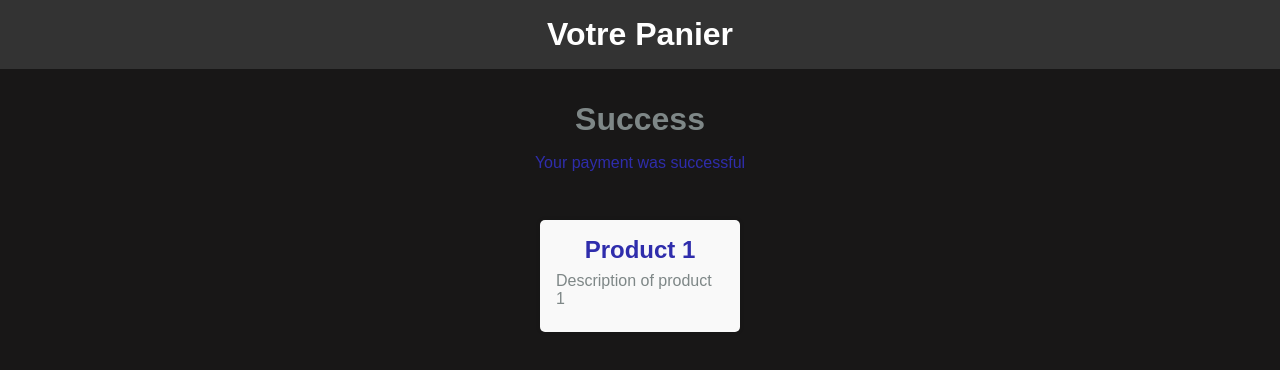
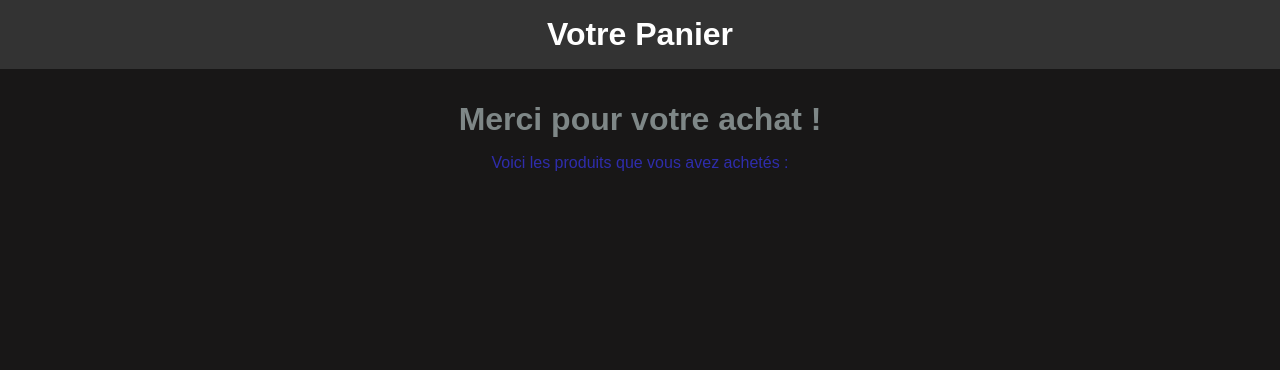
Before and after one commit to Laurent-Tourtet/cart-svelte, a SvelteKit app in the folder cart/: page /stripe/success in a window 1280 px wide. Shown: the top 370 px of the page. Built offline with nearby package versions, Linux system fonts and the light colour scheme.

Commit message:
rajout de la récupération des produits sur les pages success et cancel pour afficher les produits annulé ou commandé apres paiement

```diff
--- a/cart/src/lib/components/Cart.svelte
+++ b/cart/src/lib/components/Cart.svelte
@@ -1,16 +1,13 @@
 <script>
     import { cart, removeFromCart } from '$lib/stores/cartStore';
-    import { onMount } from 'svelte';
     import { loadStripe } from '@stripe/stripe-js';
     import Return from './Return.svelte';
-
-
-    $: console.log("panier:", $cart);
 
     const stripePromise = loadStripe(import.meta.env.VITE_STRIPE_PUBLIC_KEY);
 
     // Fonction pour créer une session de paiement Stripe
     async function checkout() {
+        sessionStorage.setItem('cartProducts', JSON.stringify($cart));
         const stripe = await stripePromise;
         const response = await fetch('/api/checkout', {
             method: 'POST',
--- a/cart/src/routes/api/checkout/+server.js
+++ b/cart/src/routes/api/checkout/+server.js
@@ -26,8 +26,8 @@ export async function POST({ request }) {
         quantity: item.quantity,
       })),
       mode: 'payment',
-      success_url: 'http://localhost:5173/stripe/success', // Remplace par ton URL de succès
-      cancel_url: 'http://localhost:5173/stripe/cancel', // Remplace par ton URL d'annulation
+      success_url: 'https://64ed-31-35-198-173.ngrok-free.app/stripe/success', // Remplace par ton URL de succès
+      cancel_url: 'https://64ed-31-35-198-173.ngrok-free.app/stripe/cancel', // Remplace par ton URL d'annulation
     });
 
     return json({ id: session.id });
--- a/cart/src/routes/stripe/cancel/+page.svelte
+++ b/cart/src/routes/stripe/cancel/+page.svelte
@@ -1,13 +1,47 @@
+<script>
+    import { cart } from '$lib/stores/cartStore';
+    import { onMount } from 'svelte';
+
+    let canceledProducts = [];
+    let cartItems = [];
+
+    // Abonnez-vous au store cart pour surveiller les changements
+    $: cartItems = $cart;
+    console.log("Produits dans cart.svelte :", cartItems);
+
+    // Récupérer les produits depuis sessionStorage lors du chargement de la page
+    onMount(() => {
+        if (typeof window !== 'undefined') {
+            const storedProducts = sessionStorage.getItem('cart');
+            canceledProducts = storedProducts ? JSON.parse(storedProducts) : [];
+
+            if (canceledProducts.length === 0) {
+                // Si aucun produit n'est trouvé dans sessionStorage, utiliser les produits dans cart
+                canceledProducts = cartItems;
+            }
+
+            console.log("Produits récupérés dans cancel.svelte :", canceledProducts);
+        }
+    });
+</script>
+
 <main>
     <div class="products-header">
-        <h1 class="products-header--title">Your payment was canceled</h1>
-        <p class="products-header--paragraphe">You can try again or continue shopping</p>
+        <h1 class="products-header--title">Votre paiement a été annulé</h1>
+        <p class="products-header--paragraphe">Vous pouvez réessayer ou continuer vos achats.</p>
     </div>
     <div class="products-cards">
         <ul class="products-cards--list">
-            <li class="products-cards--list-item">
-                <h2 class="products-cards--list-item--name">Product 1</h2>
-                <p class="products-cards--list-item--description">Description of product 1</p>
+            {#each canceledProducts as product}
+                <li class="products-cards--list-item">
+                    <h2 class="products-cards--list-item--name">{product.name}</h2>
+                    <p class="products-cards--list-item--description">{product.description}</p>
+                    <p class="products-cards--list-item--quantity">Quantité : {product.quantity}</p>
+                    <p class="products-cards--list-item--price">Prix : {product.price} €</p>
+                </li>
+            {/each}
+        </ul>
+    </div>
 </main>
 
 <style>
@@ -55,9 +89,10 @@
         font-size: 1.5rem;
         margin-bottom: 0.5rem;
     }
-    .products-cards--list-item--description {
+    .products-cards--list-item--description,
+    .products-cards--list-item--quantity,
+    .products-cards--list-item--price {
         color: rgb(126, 135, 135);
         margin-bottom: 0.5rem;
     }
-
 </style>
--- a/cart/src/routes/stripe/success/+page.svelte
+++ b/cart/src/routes/stripe/success/+page.svelte
@@ -1,13 +1,28 @@
+<script>
+    let purchasedProducts = [];
+
+    // Récupérer les produits achetés depuis sessionStorage
+    if (typeof window !== 'undefined') {
+        const storedProducts = sessionStorage.getItem('cartProducts');
+        purchasedProducts = storedProducts ? JSON.parse(storedProducts) : [];
+    }
+</script>
+
 <main>
     <div class="products-header">
-        <h1 class="products-header--title">Success</h1>
-        <p class="products-header--paragraphe">Your payment was successful</p>
+        <h1 class="products-header--title">Merci pour votre achat !</h1>
+        <p class="products-header--paragraphe">Voici les produits que vous avez achetés :</p>
     </div>
     <div class="products-cards">
         <ul class="products-cards--list">
-            <li class="products-cards--list-item">
-                <h2 class="products-cards--list-item--name">Product 1</h2>
-                <p class="products-cards--list-item--description">Description of product 1</p>
+            {#each purchasedProducts as product}
+                <li class="products-cards--list-item">
+                    <h2 class="products-cards--list-item--name">{product.name}</h2>
+                    <p class="products-cards--list-item--description">{product.description}</p>
+                </li>
+            {/each}
+        </ul>
+    </div>
 </main>
 
 <style>
```
Also changed, not shown: cart/src/lib/stores/cartStore.js (+9 -9 lines).
